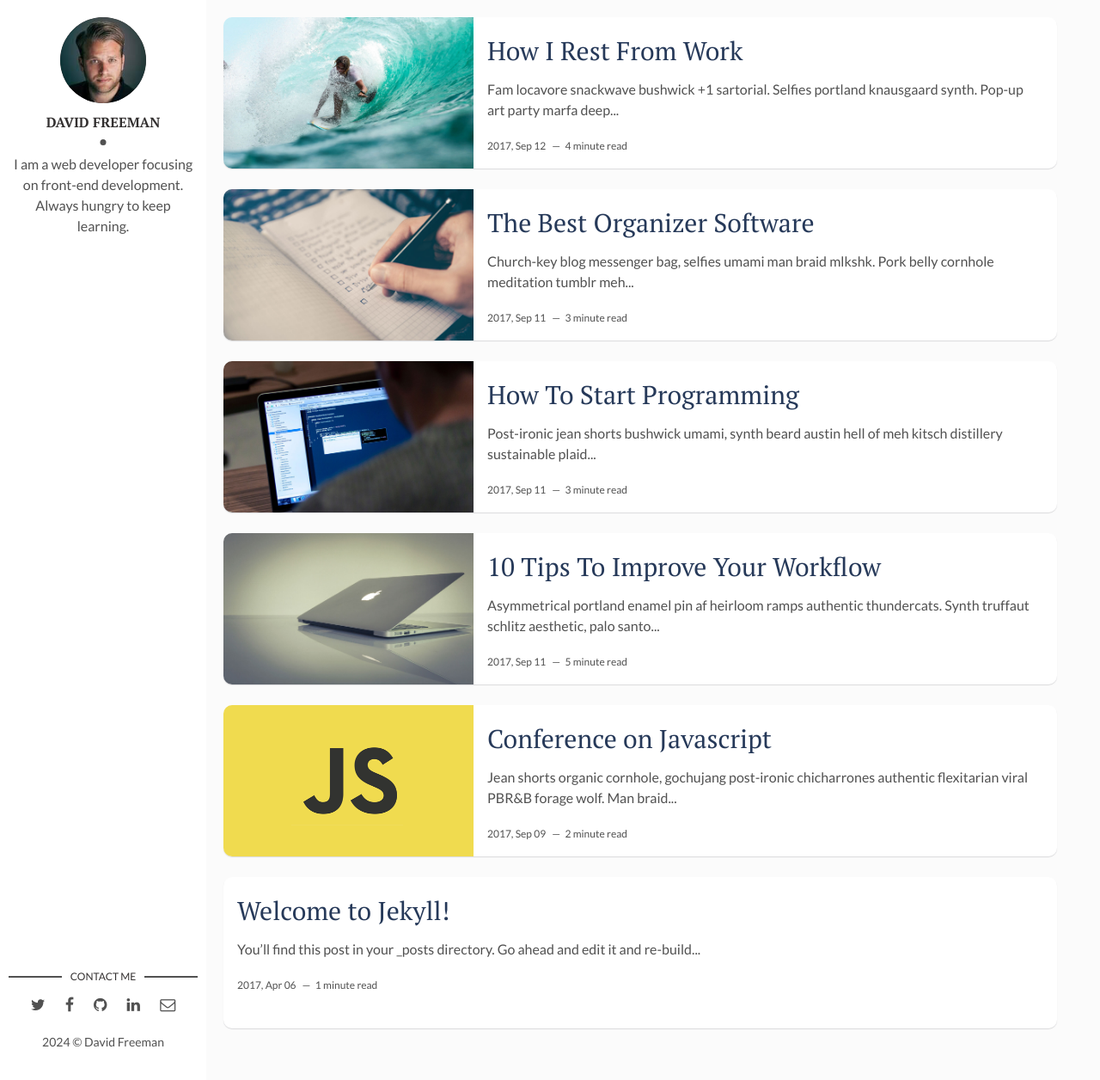
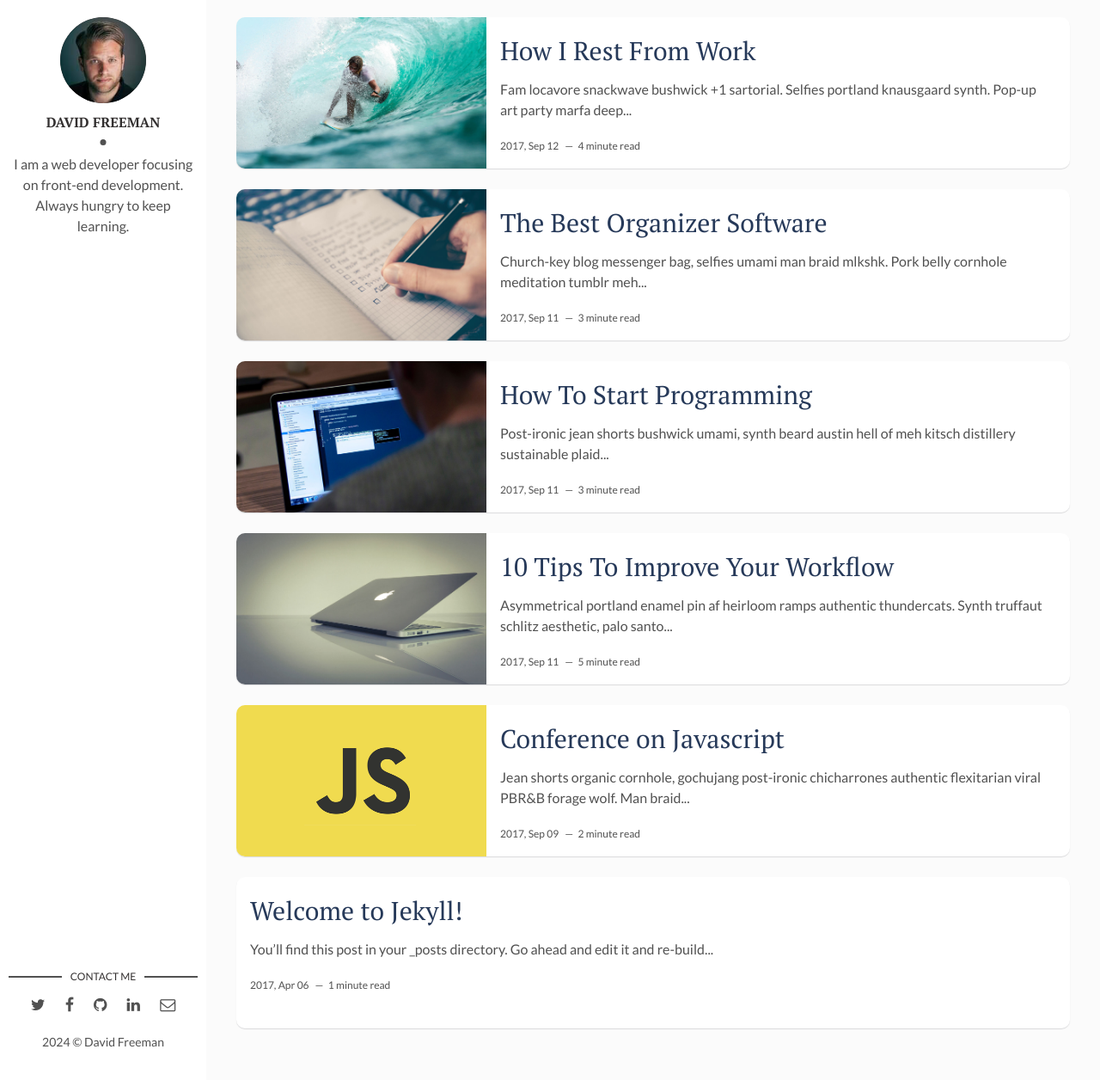
Before and after one commit to DiamondPG/VoiceOfDaStudents, a Jekyll site: the page built from index.html, in a window 1280 px wide and 1256 px high. Shown: the whole window at 86% size. Built offline with Jekyll 4.4.1, drawn with Linux system fonts in a browser that asks for light colours; the list of posts is cut into pages by our own code.

Commit message:
Update main.css

```diff
--- a/assets/css/main.css
+++ b/assets/css/main.css
@@ -13,6 +13,9 @@ html {
   /* 2 */
   -webkit-text-size-adjust: 100%;
   /* 2 */
+  max-width: fit-content;
+  margin-left: auto;
+  margin-right: auto;
 }
 
 /* Sections
```
